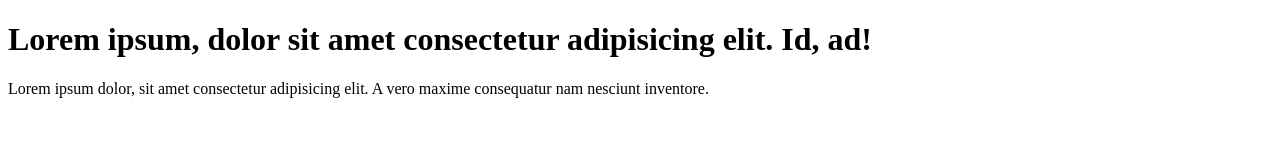
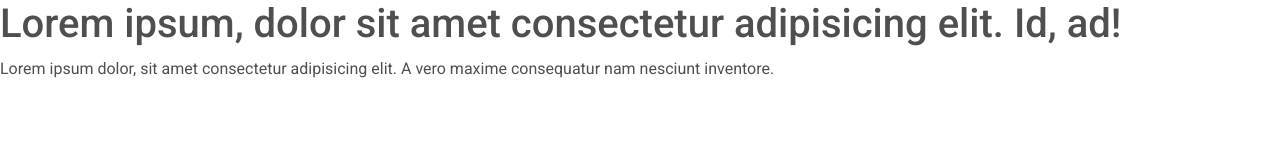
Before and after one commit to Elitedev2000/frontend-pro, a plain HTML site: page module-1/lesson-8/index.html in a window 1280 px wide. Drawn offline with nearby package versions, Linux system fonts and the light colour scheme.

Commit message:
added mdbootstrap cdn

```diff
--- a/module-1/lesson-8/index.html
+++ b/module-1/lesson-8/index.html
@@ -1,19 +1,33 @@
 <!DOCTYPE html>
 <html lang="en">
+
 <head>
     <meta charset="UTF-8">
     <meta http-equiv="X-UA-Compatible" content="IE=edge">
     <meta name="viewport" content="width=device-width, initial-scale=1.0">
     <title>lesson-8 | JS DOM</title>
+
+    <!-- Font Awesome -->
+    <link href="https://cdnjs.cloudflare.com/ajax/libs/font-awesome/6.0.0/css/all.min.css" rel="stylesheet" />
+    <!-- Google Fonts -->
+    <link href="https://fonts.googleapis.com/css?family=Roboto:300,400,500,700&display=swap" rel="stylesheet" />
+    <!-- MDB -->
+    <link href="https://cdnjs.cloudflare.com/ajax/libs/mdb-ui-kit/6.3.0/mdb.min.css" rel="stylesheet" />
 </head>
+
 <body>
 
-    <h1 class="text">Lorem ipsum, dolor sit amet consectetur adipisicing elit. Id, ad!</h1>
+    <h1 class="text" name="olma">Lorem ipsum, dolor sit amet consectetur adipisicing elit. Id, ad!</h1>
 
-    <p class="text">Lorem ipsum dolor, sit amet consectetur adipisicing elit. A vero maxime consequatur nam nesciunt inventore.</p>
+    <p class="text" id="name">Lorem ipsum dolor, sit amet consectetur adipisicing elit. A vero maxime consequatur nam
+        nesciunt inventore.</p>
 
 
 
     <script src="script.js"></script>
+
+    <!-- MDB -->
+    <script type="text/javascript" src="https://cdnjs.cloudflare.com/ajax/libs/mdb-ui-kit/6.3.0/mdb.min.js"></script>
 </body>
+
 </html>
```
Also changed, not shown: module-1/lesson-8/script.js (+8 -1 lines).
